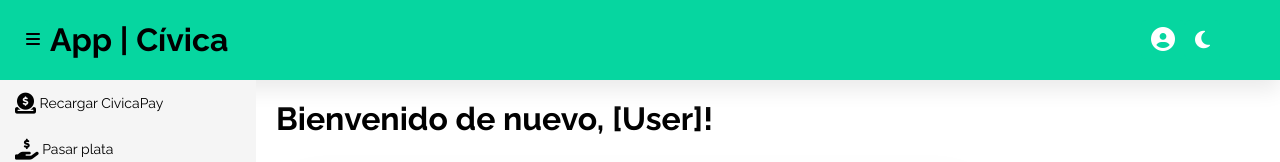
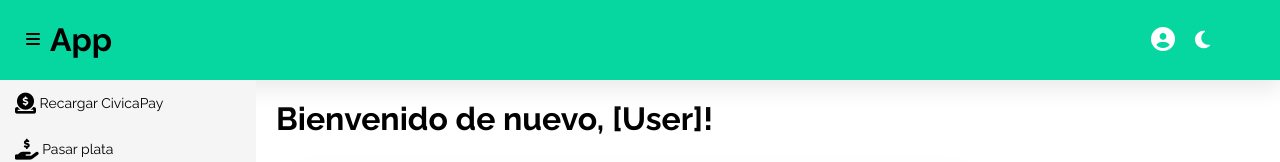
Before and after one commit to SRamirez967/WebDevProyects, a plain HTML site: page IntentoAppCivica/index.html in a window 1280 px wide. Shown: the top 162 px of the page. Drawn offline with Linux system fonts and the light colour scheme; a web font is replaced by a local one.

Commit message:
Cambio en el nombre y archivo JS

```diff
--- a/IntentoAppCivica/index.html
+++ b/IntentoAppCivica/index.html
@@ -16,7 +16,7 @@
         <!-- Nombre de la aplicación -->
         <div id="menuTitulo">
             <button id="bInicio"><i class="fa-solid fa-bars" style="color: rgb(0, 0, 0);"></i></button>
-            <h1> App | Cívica</h1>
+            <h1> App</h1>
         </div>
 
 
@@ -237,6 +237,6 @@
     </div>
 
 
-
+    <script src="index.js"></script>
 </body>
 </html>
```
Also changed, not shown: IntentoAppCivica/index.js (added).
